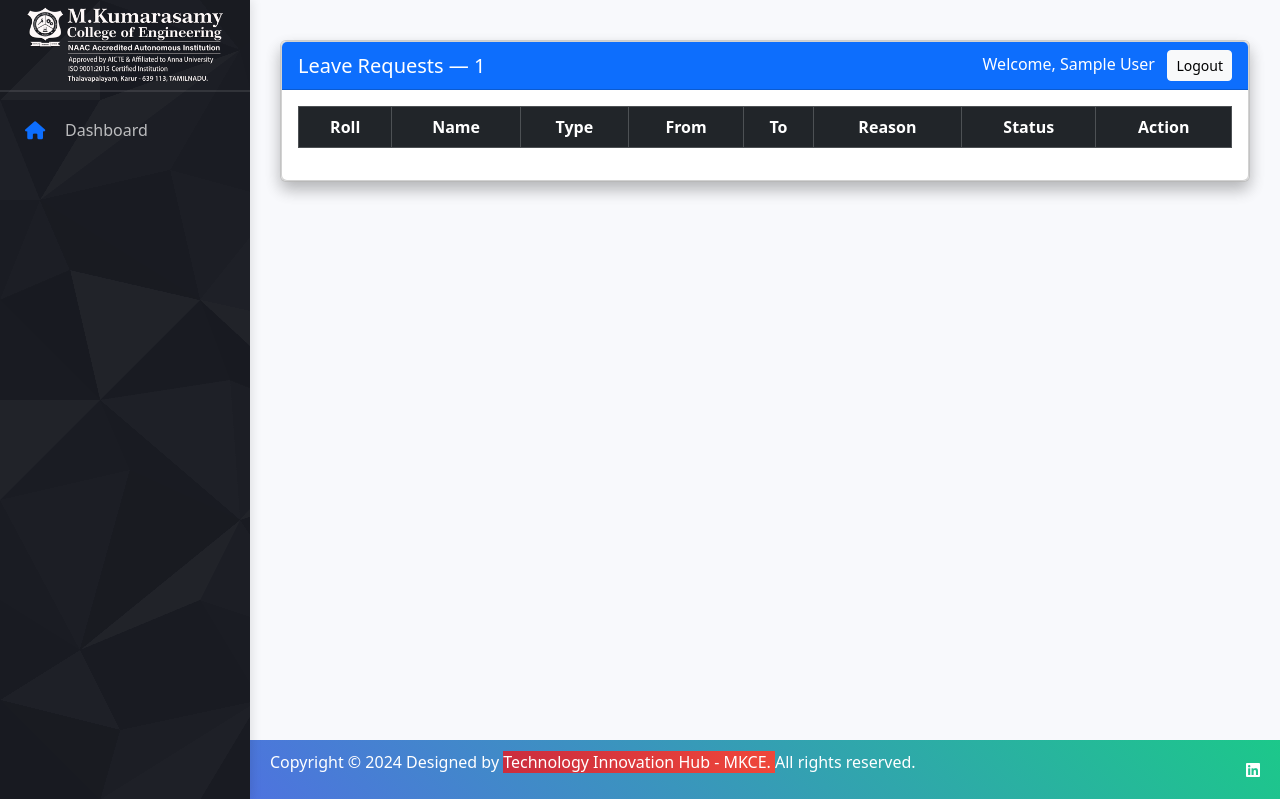
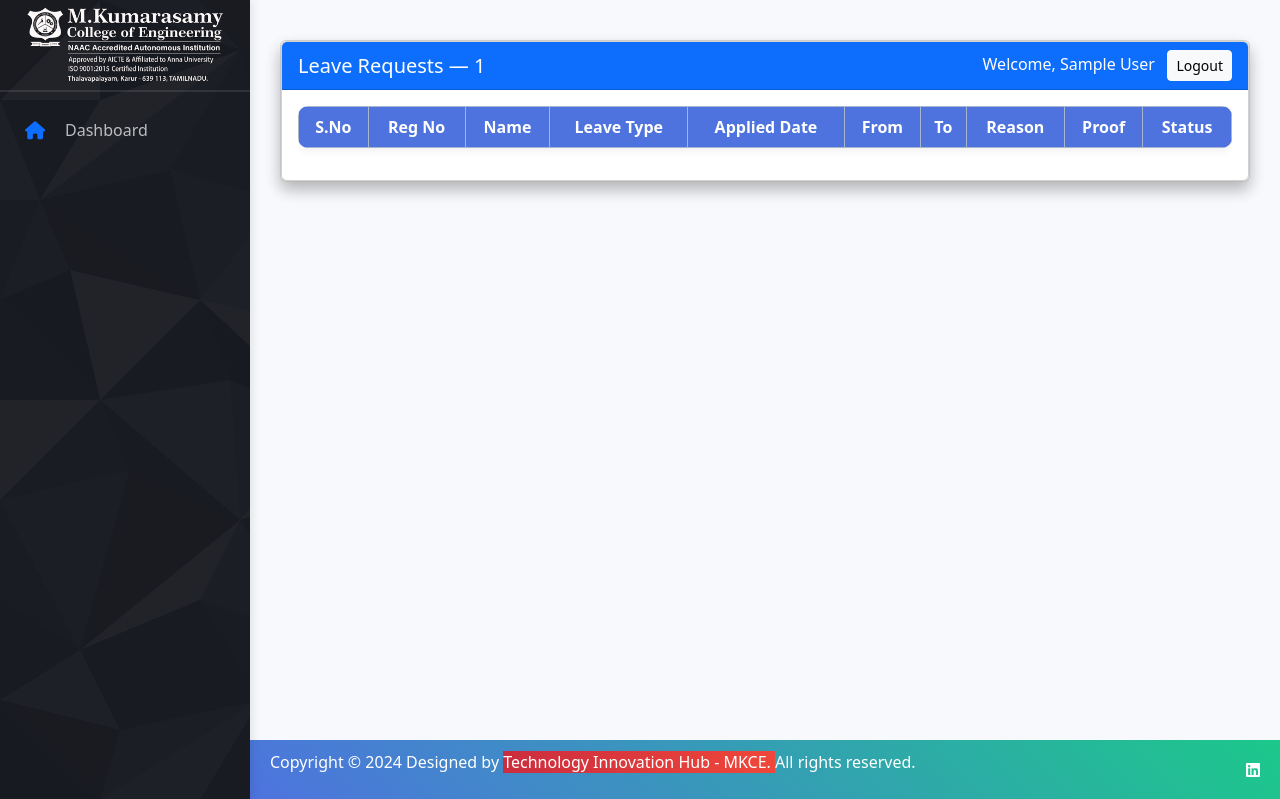
Before and after one commit to arunsanjeevms/Hostel-Management-System, a PHP site: page /Hostel-Management-System/ in a window 1280 px wide. Shown: the top 799 px of the page. Run offline with PHP 8.4, Linux system fonts and the light colour scheme; the visitor is signed in with stand-in values (Sample User, id 1); tables that the repository leaves empty or names only in its code hold one stand-in row (values such as "Sample post"); lists and menus that the app fills with data are empty; some libraries are stand-ins or nearby versions.

Commit message:
faculty module

```diff
--- a/index.php
+++ b/index.php
@@ -341,6 +341,38 @@ $result = $stmt->get_result();
   }
 }
 
+
+
+/* Clean professional table style */
+.table {
+  background: white;
+  border-radius: 10px;
+  overflow: hidden;
+  box-shadow: 0 4px 8px rgba(0,0,0,0.05);
+}
+
+.table thead th {
+  background-color: #4e73df !important;
+  color: white !important;
+  font-weight: 600;
+}
+
+.table-hover tbody tr:hover {
+  background-color: #f1f5ff;
+  transition: background-color 0.3s ease;
+}
+
+.btn-success, .btn-danger {
+  width: 85px;
+  font-size: 0.85rem;
+  border: none;
+}
+
+.btn-success:hover { background-color: #198754; }
+.btn-danger:hover { background-color: #c82333; }
+
+
+
     </style>
 </head>
 
@@ -381,29 +413,41 @@ $leaves = $stmt->get_result();
     </div>
     <div class="card-body">
   <div class="table-responsive">
-      <table class="table table-striped table-bordered align-middle">
-        <thead class="table-dark text-center">
+    <table id="facultyTable" class="table table-bordered table-hover align-middle">
+      <thead class="table-primary text-center">
         <tr>
-            <th>Roll</th><th>Name</th><th>Type</th><th>From</th><th>To</th><th>Reason</th><th>Status</th><th>Action</th>
+          <th>S.No</th>
+          <th>Reg No</th>
+          <th>Name</th>
+          <th>Leave Type</th>
+          <th>Applied Date</th>
+          <th>From</th>
+          <th>To</th>
+          <th>Reason</th>
+          <th>Proof</th>
+          <th>Status</th>
         </tr>
       </thead>
       <tbody>
-          <?php while ($row = $leaves->fetch_assoc()): ?>
+        <?php
+          $i = 1;
+          while ($row = $leaves->fetch_assoc()):
+        ?>
         <tr>
-              <td class="text-center"><?= htmlspecialchars($row['roll_number']) ?></td>
+          <td class="text-center"><?= $i++ ?></td>
+          <td><?= htmlspecialchars($row['roll_number']) ?></td>
           <td><?= htmlspecialchars($row['student_name']) ?></td>
-              <td class="text-center"><?= htmlspecialchars($row['leave_type']) ?></td>
-              <td class="text-center"><?= htmlspecialchars($row['from_date']) ?></td>
-              <td class="text-center"><?= htmlspecialchars($row['to_date']) ?></td>
+          <td><?= htmlspecialchars($row['leave_type']) ?></td>
+          <td><?= date('d-m-Y h:i A', strtotime($row['applied_at'])) ?></td>
+          <td><?= date('d-m-Y h:i A', strtotime($row['from_date'])) ?></td>
+          <td><?= date('d-m-Y h:i A', strtotime($row['to_date'])) ?></td>
           <td><?= htmlspecialchars($row['reason']) ?></td>
           <td class="text-center">
-                <?php
-                  $st = $row['faculty_status'];
-                  if ($st === 'Pending') echo '<span class="badge bg-warning">Pending</span>';
-                  elseif ($st === 'Approved') echo '<span class="badge bg-success">Approved</span>';
-                  elseif ($st === 'Rejected') echo '<span class="badge bg-danger">Rejected</span>';
-                  else echo '<span class="badge bg-secondary">'.htmlspecialchars($st).'</span>';
-                ?>
+            <?php if (!empty($row['proof'])): ?>
+              <a href="uploads/<?= htmlspecialchars($row['proof']) ?>" target="_blank" class="btn btn-outline-primary btn-sm">View</a>
+            <?php else: ?>
+              <span class="text-muted">No Proof</span>
+            <?php endif; ?>
           </td>
           <td class="text-center">
             <?php if ($row['faculty_status'] === 'Pending'): ?>
@@ -416,7 +460,11 @@ $leaves = $stmt->get_result();
                 <button type="submit" name="action" value="reject" class="btn btn-danger btn-sm">Reject</button>
               </form>
             <?php else: ?>
-                  <span class="text-muted">—</span>
+              <?php
+                $statusColor = ($row['faculty_status'] === 'Approved') ? 'success' :
+                               (($row['faculty_status'] === 'Rejected') ? 'danger' : 'secondary');
+              ?>
+              <span class="badge bg-<?= $statusColor ?>"><?= htmlspecialchars($row['faculty_status']) ?></span>
             <?php endif; ?>
           </td>
         </tr>
@@ -425,6 +473,7 @@ $leaves = $stmt->get_result();
     </table>
   </div>
 </div>
+
   </div>
 </div>
 </div>
```
Lines whose indentation alone changed are shown as unchanged.
